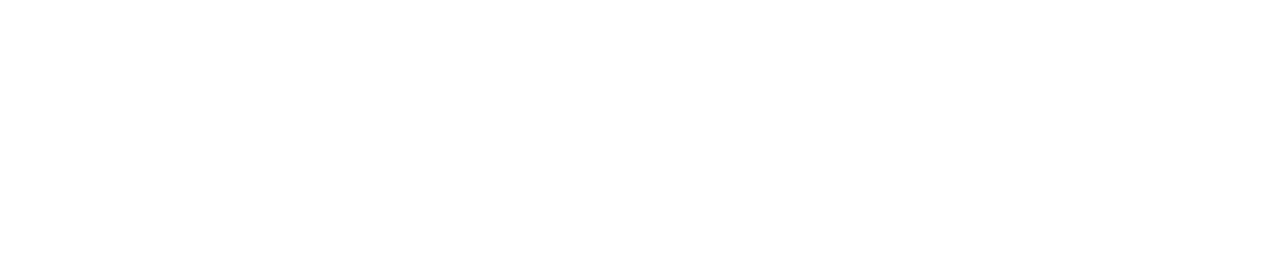
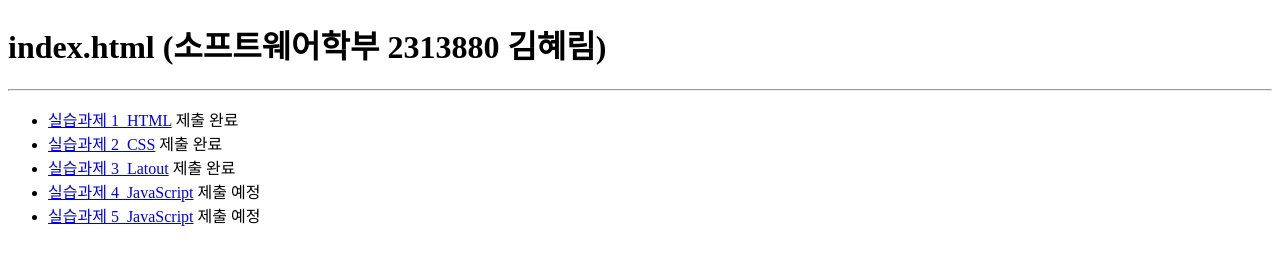
Before and after one commit to kimhyerims/web_system, a plain HTML site: page index.html in a window 1280 px wide. Drawn offline with Linux system fonts and the light colour scheme.

Commit message:
2313880 김혜림 과제제출

```diff
--- a/index.html
+++ b/index.html
@@ -6,6 +6,16 @@
     <title>Document</title>
 </head>
 <body>
-
+    <div class="container mt-3">
+        <h1>index.html (소프트웨어학부 2313880 김혜림)</h1>
+        <hr>
+        <ul class="nav flex-column">
+            <li class="pb-3"><a href="C:\Users\user\OneDrive\바탕 화면\웹시스템설계\lab01">실습과제 1_HTML</a> <span class="badge bg-primary">제출 완료</span></li>
+            <li class="pb-3"><a href="C:\Users\user\OneDrive\바탕 화면\웹시스템설계\lab02">실습과제 2_CSS</a> <span class="badge bg-primary">제출 완료</span></li>
+            <li class="pb-3"><a href="C:\Users\user\OneDrive\바탕 화면\웹시스템설계\lab03">실습과제 3_Latout</a> <span class="badge bg-primary">제출 완료</span></li>
+            <li class="pb-3"><a href="#">실습과제 4_JavaScript</a> <span class="badge bg-danger">제출 예정</span></li>
+            <li class="pb-3"><a href="#">실습과제 5_JavaScript</a> <span class="badge bg-danger">제출 예정</span></li>
+        </ul>
+    </div>
 </body>
 </html>
```
